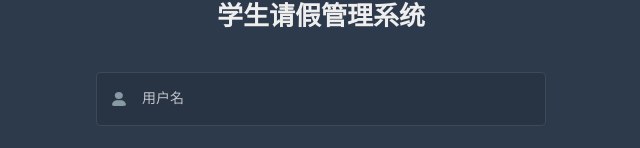
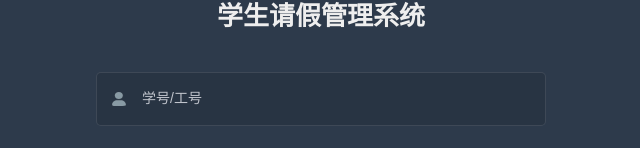
Before and after one commit to dongzhengru/vue-leave-management-system, a Vue app: page /#/login in a window 1280 px wide. Shown: the part 158-306 px from the top of the page, without its empty margins (319-959 px from the left). Built offline with nearby package versions, Linux system fonts and the light colour scheme.

Commit message:
新增首页展示当前学期号、当前在线用户数量、待审批数量

```diff
--- a/src/views/login/index.vue
+++ b/src/views/login/index.vue
@@ -13,7 +13,7 @@
         <el-input
           ref="username"
           v-model="loginForm.username"
-          placeholder="用户名"
+          placeholder="学号/工号"
           name="username"
           type="text"
           tabindex="1"
```
